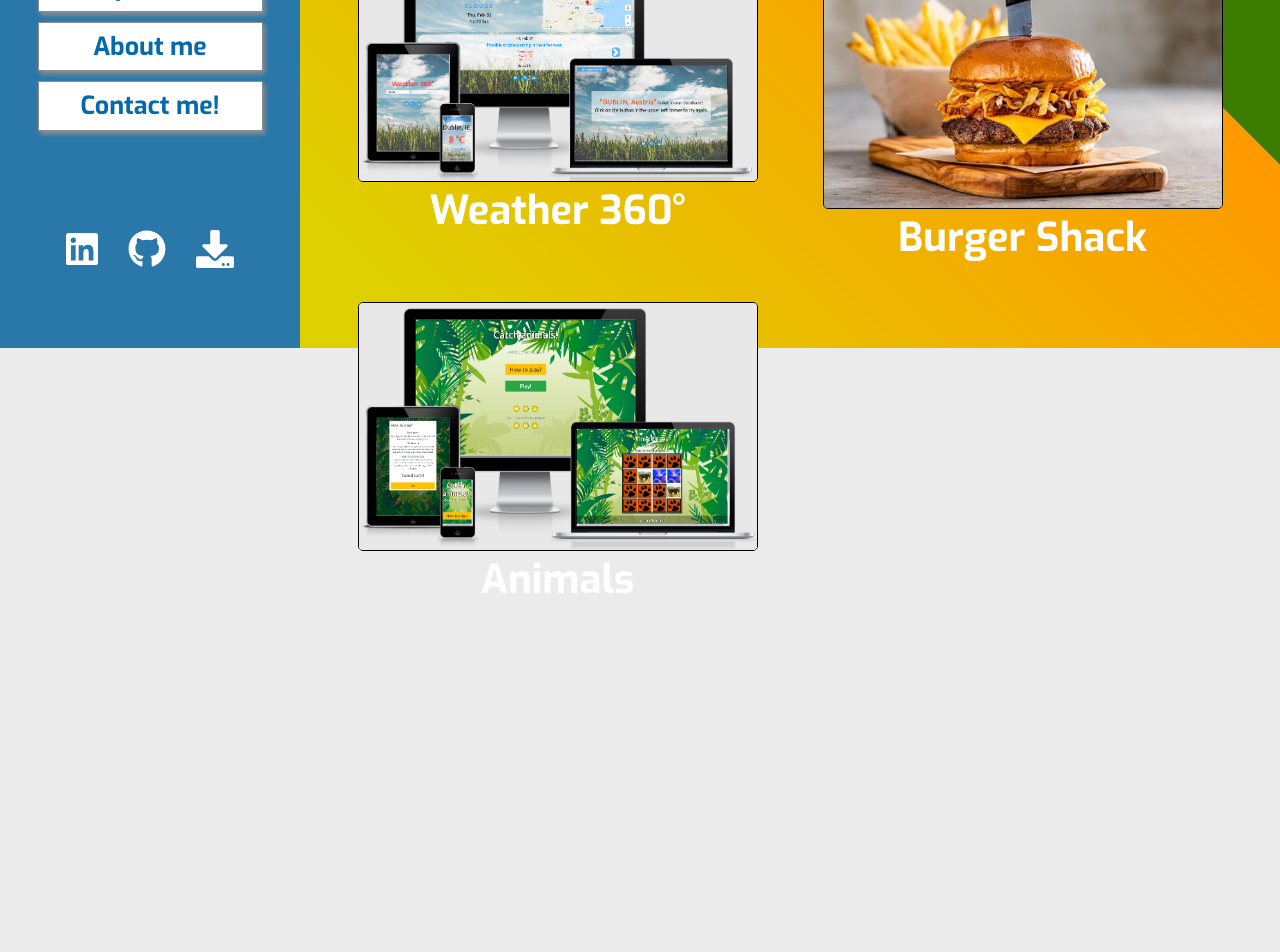
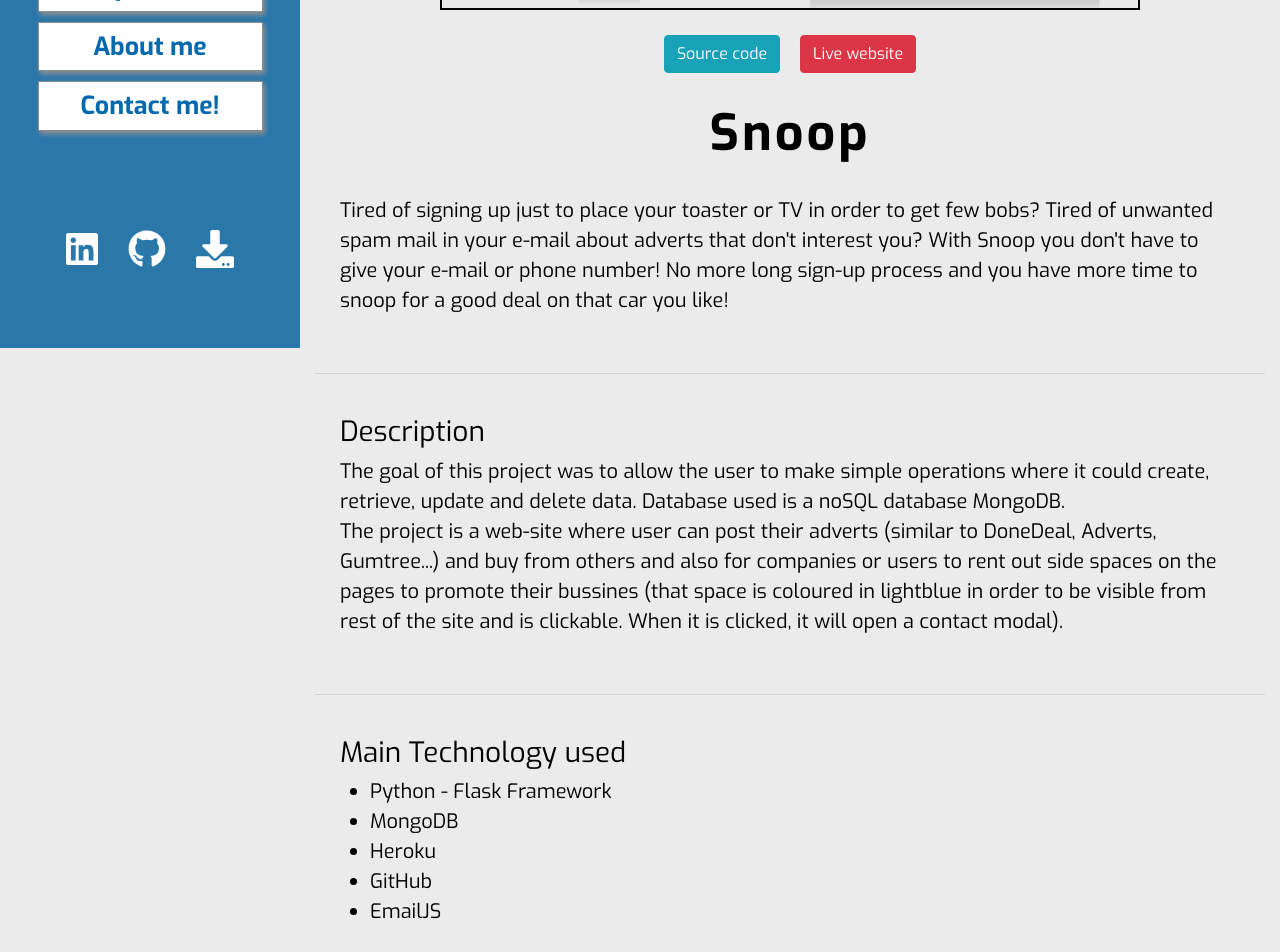
Before and after one commit to romangrubic/react-portfolio, a React (Create React App) app: page /portfolio/Snoop in a window 1280 px wide. Shown: the part 452-1404 px from the top of the page. Before the commit the page ends 1076 px from the top, so only its background shows below. Built offline with nearby package versions, Linux system fonts and the light colour scheme.

Commit message:
Added Snoop project to portfolio.

```diff
--- a/src/App.js
+++ b/src/App.js
@@ -11,11 +11,13 @@ import './App.module.css';
 
 import Layout from './containers/Layout/Layout';
 import StarTrekProject from './containers/Personal/Portfolio/Projects/StarTrek';
+import SnoopProject from './containers/Personal/Portfolio/Projects/Snoop';
 
 const App = () => {
     const ROUTES = (
         <Switch>
             <Route path="/portfolio/Star-Trek-Project" component={ StarTrekProject } />
+            <Route path="/portfolio/Snoop" component={ SnoopProject } />
             <Route path="/portfolio" component={ Portfolio } />
             <Route path="/experience" component={ Experience } />
             <Route path="/about" component={ About } />
--- a/src/containers/Personal/Contact/Contact.module.css
+++ b/src/containers/Personal/Contact/Contact.module.css
@@ -58,8 +58,8 @@ body {
 }
 
 .bg {
+  background-image: linear-gradient(45deg, rgb(223, 208, 2) 20%, rgb(255, 153, 0) 50%, rgb(61, 124, 1) 50%);
   animation:slide 7s ease-in-out infinite alternate;
-  background-image: linear-gradient(-45deg, rgb(223, 208, 2) 20%, rgb(255, 153, 0) 50%, rgb(42, 119, 170) 50%);
   bottom:0;
   left:-50%;
   opacity:1;
--- a/src/containers/Personal/Portfolio/Portfolio.module.css
+++ b/src/containers/Personal/Portfolio/Portfolio.module.css
@@ -5,7 +5,7 @@
 
 .bg {
   animation:slide 7s ease-in-out infinite alternate;
-  background-image: linear-gradient(45deg, rgb(223, 208, 2) 20%, rgb(255, 153, 0) 50%, rgb(61, 124, 1) 50%);
+  background-image: linear-gradient(-45deg, rgb(223, 208, 2) 20%, rgb(255, 153, 0) 50%, rgb(42, 119, 170) 50%);
   bottom:0;
   left:-50%;
   opacity:1;
--- a/src/containers/Personal/Portfolio/Projects/Projects.module.css
+++ b/src/containers/Personal/Portfolio/Projects/Projects.module.css
@@ -13,5 +13,5 @@ h1 {
     border-radius: 5px;
 }
 .Logo img:hover{
-    transform: scale(1.2, 1.2);
+    transform: scale(1.2, 1.1);
 }
--- /dev/null
+++ b/src/containers/Personal/Portfolio/Projects/Snoop.js
@@ -0,0 +1,61 @@
+import React from 'react';
+import classes from './ProjectPage.module.css';
+import Container from 'react-bootstrap/Container';
+import Row from 'react-bootstrap/Row';
+import SnoopImg from '../../../../components/UI/ProjectImages/Adverts';
+import Button from 'react-bootstrap/Button'
+
+const SnoopProject = props => {
+    return (
+        <Container>
+            <Row>
+                <div className={ classes.Picture }>
+                    <SnoopImg />
+                </div>
+            </Row>
+            <Row className={ classes.Center }>
+                <a href="https://github.com/romangrubic/Snoop-Adverts-Flask" target="_blank"
+                    rel="noopener noreferrer">
+                    <Button variant="info">Source code</Button></a>
+                <a href="https://adverts-project.herokuapp.com/home" target="_blank"
+                    rel="noopener noreferrer">
+                    <Button variant="danger">Live website</Button></a>
+            </Row>
+            <div className={ classes.TextCenter }>
+                <h2 className={ classes.ProjectName }>Snoop</h2>
+            </div>
+            <div className={ classes.Pitch }>
+                <p>Tired of signing up just to place your toaster or TV in order to get few bobs?
+                    Tired of unwanted spam mail in your e-mail about adverts that don't interest you?
+                    With Snoop you don't have to give your e-mail or phone number! No more long sign-up
+                    process and you have more time to snoop for a good deal on that car you like!
+                </p>
+            </div>
+            <hr></hr>
+            <div className={ classes.Pitch }>
+                <h3>Description</h3>
+                <p>The goal of this project was to allow the user to make simple operations where it could create,
+                    retrieve, update and delete data. Database used is a noSQL database MongoDB.
+<br></br>
+                    The project is a web-site where user can post their adverts (similar to DoneDeal, Adverts, Gumtree...)
+                    and buy from others and also for companies or users to rent out side spaces on the pages to promote their
+                     bussines (that space is coloured in lightblue in order to be visible from rest of the site and is clickable.
+                      When it is clicked, it will open a contact modal).
+</p>
+            </div>
+            <hr></hr>
+            <div className={ classes.Pitch }>
+                <h3>Main Technology used</h3>
+                <ul className={ classes.List }>
+                    <li>Python - Flask Framework</li>
+                    <li>MongoDB</li>
+                    <li>Heroku</li>
+                    <li>GitHub</li>
+                    <li>EmailJS</li>
+                </ul>
+            </div>
+        </Container>
+    )
+};
+
+export default SnoopProject;
--- a/src/containers/Personal/Portfolio/Projects/StarTrek.js
+++ b/src/containers/Personal/Portfolio/Projects/StarTrek.js
@@ -1,5 +1,5 @@
 import React from 'react';
-import classes from './StarTrek.module.css';
+import classes from './ProjectPage.module.css';
 import Container from 'react-bootstrap/Container';
 import Row from 'react-bootstrap/Row';
 import StarTrekImg from '../../../../components/UI/ProjectImages/StarTrek';
```
Also changed, not shown: src/containers/Personal/Portfolio/Projects/ProjectPage.module.css (renamed from src/containers/Personal/Portfolio/Projects/StarTrek.module.css).
